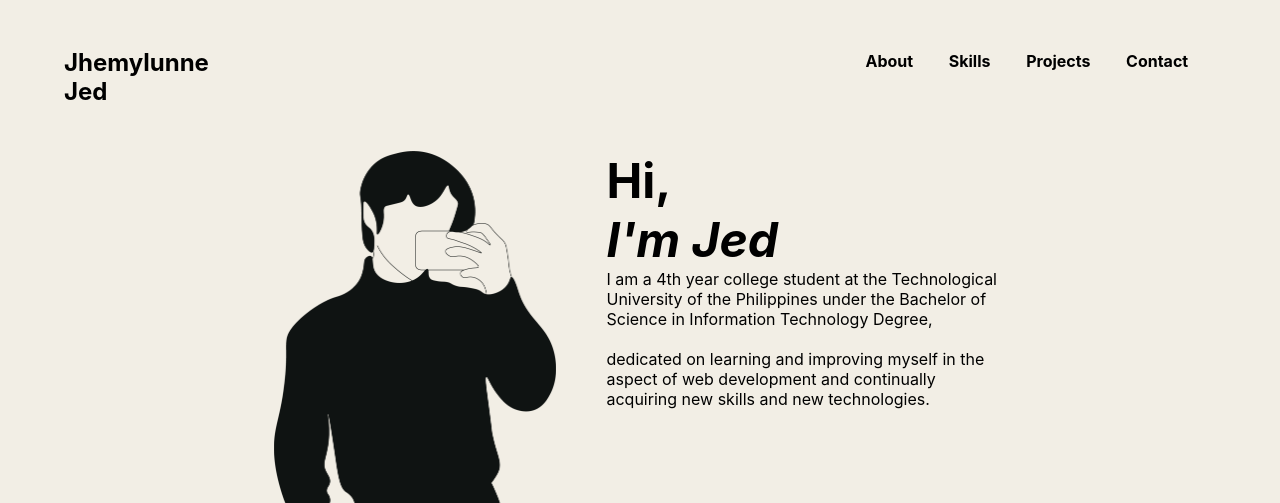
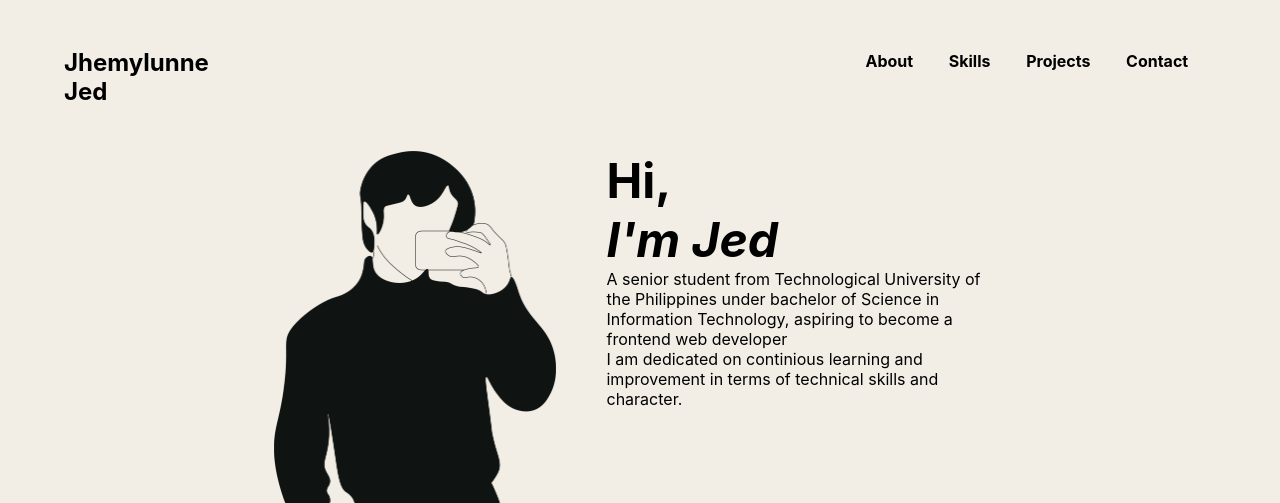
Before and after one commit to jhemylunnejed/portfolio, a plain HTML site: page index.html in a window 1280 px wide. Shown: the top 503 px of the page. Drawn offline with Linux system fonts and the light colour scheme; a script that the page names is missing.

Commit message:
intro edited

```diff
--- a/index.html
+++ b/index.html
@@ -73,10 +73,15 @@
         <img class="profile" src="assets/profilepic@4x.png">
         <div class="intro">
             <h1 class="greeting">Hi, <br><em>I'm Jed</em></h1>
-            <p>I am a 4th year college student at the Technological University of the Philippines
-              under the Bachelor of Science in Information Technology Degree, <br><br>dedicated on learning
-              and improving myself in the aspect of web development and continually acquiring new
-              skills and new technologies. </p>
+
+            <p>A senior student from Technological University of the Philippines
+            under bachelor of Science in Information Technology, aspiring to
+            become a frontend web developer
+            </p>
+
+            <p>I am dedicated on continious learning and improvement in terms of technical
+                skills and character.
+            </p>
 
         </div>
     </section>
```
